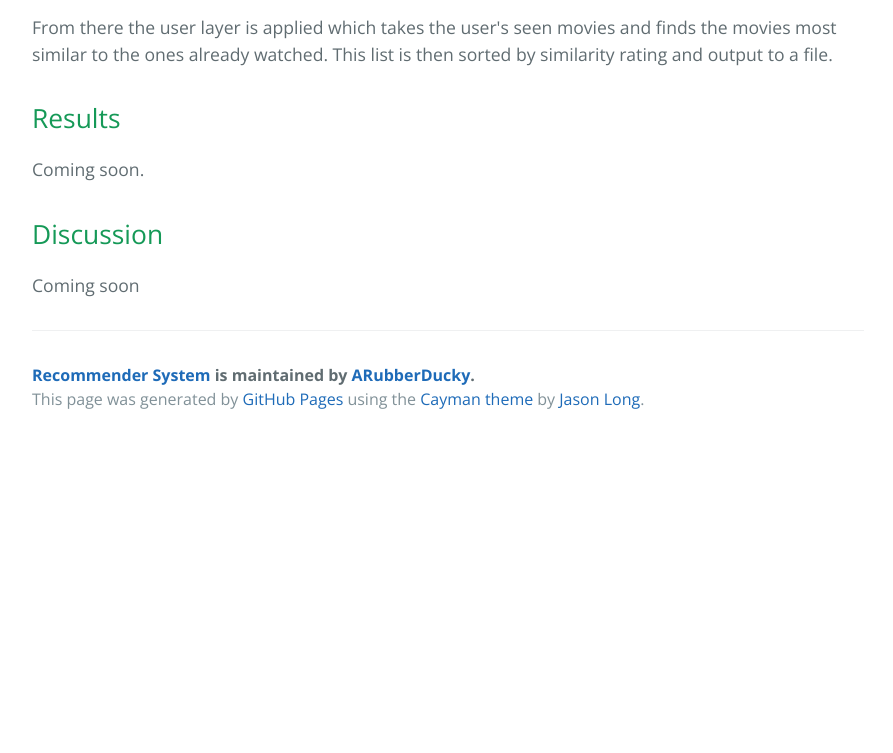
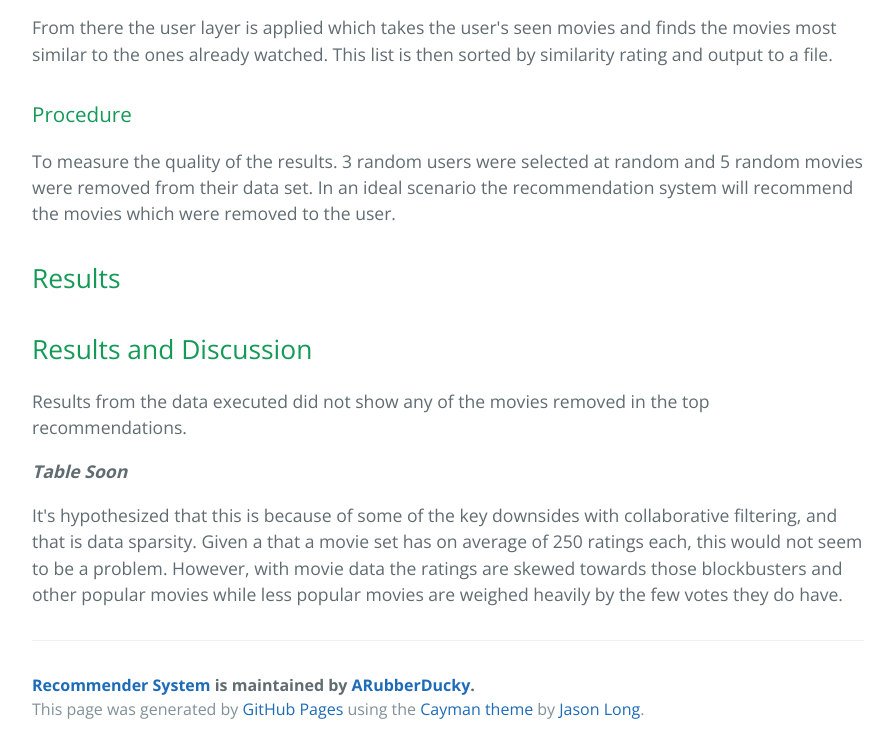
Before and after one commit to ARubberDucky/recommendercollabfiltering, a plain HTML site: page index.html in a window 1280 px wide. Shown: the part 1577-2330 px from the top of the page, without its empty margins (192-1085 px from the left). Before the commit the page ends 2020 px from the top, so only its background shows below. Drawn offline with nearby package versions, Linux system fonts and the light colour scheme.

Commit message:
Create gh-pages branch via GitHub

```diff
--- a/index.html
+++ b/index.html
@@ -44,15 +44,23 @@
 
 <p>From there the user layer is applied which takes the user's seen movies and finds the movies most similar to the ones already watched. This list is then sorted by similarity rating and output to a file.</p>
 
+<h3>
+<a id="procedure" class="anchor" href="#procedure" aria-hidden="true"><span class="octicon octicon-link"></span></a>Procedure</h3>
+
+<p>To measure the quality of the results. 3 random users were selected at random and 5 random movies were removed from their data set.
+In an ideal scenario the recommendation system will recommend the movies which were removed to the user.</p>
+
 <h2>
 <a id="results" class="anchor" href="#results" aria-hidden="true"><span class="octicon octicon-link"></span></a>Results</h2>
 
-<p>Coming soon.</p>
+<h2>
+<a id="results-and-discussion" class="anchor" href="#results-and-discussion" aria-hidden="true"><span class="octicon octicon-link"></span></a>Results and Discussion</h2>
 
-<h2>
-<a id="discussion" class="anchor" href="#discussion" aria-hidden="true"><span class="octicon octicon-link"></span></a>Discussion</h2>
+<p>Results from the data executed did not show any of the movies removed in the top recommendations.</p>
 
-<p>Coming soon</p>
+<p><strong><em>Table Soon</em></strong></p>
+
+<p>It's hypothesized that this is because of some of the key downsides with collaborative filtering, and that is data sparsity. Given a that a movie set has on average of 250 ratings each, this would not seem to be a problem. However, with movie data the ratings are skewed towards those blockbusters and other popular movies while less popular movies are weighed heavily by the few votes they do have. </p>
 
       <footer class="site-footer">
         <span class="site-footer-owner"><a href="https://github.com/ARubberDucky/recommendercollabfiltering">Recommender System</a> is maintained by <a href="https://github.com/ARubberDucky">ARubberDucky</a>.</span>
```
Also changed, not shown: params.json (+1 -1 lines).
